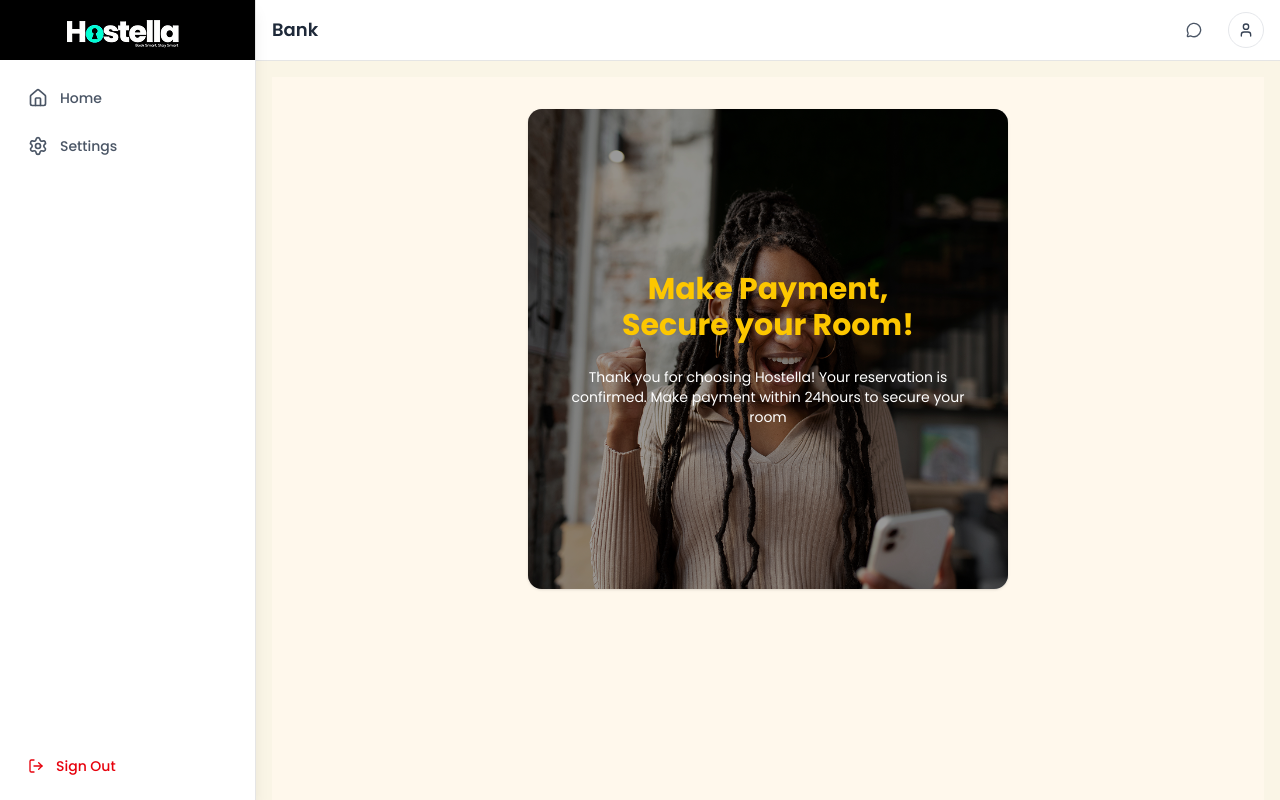
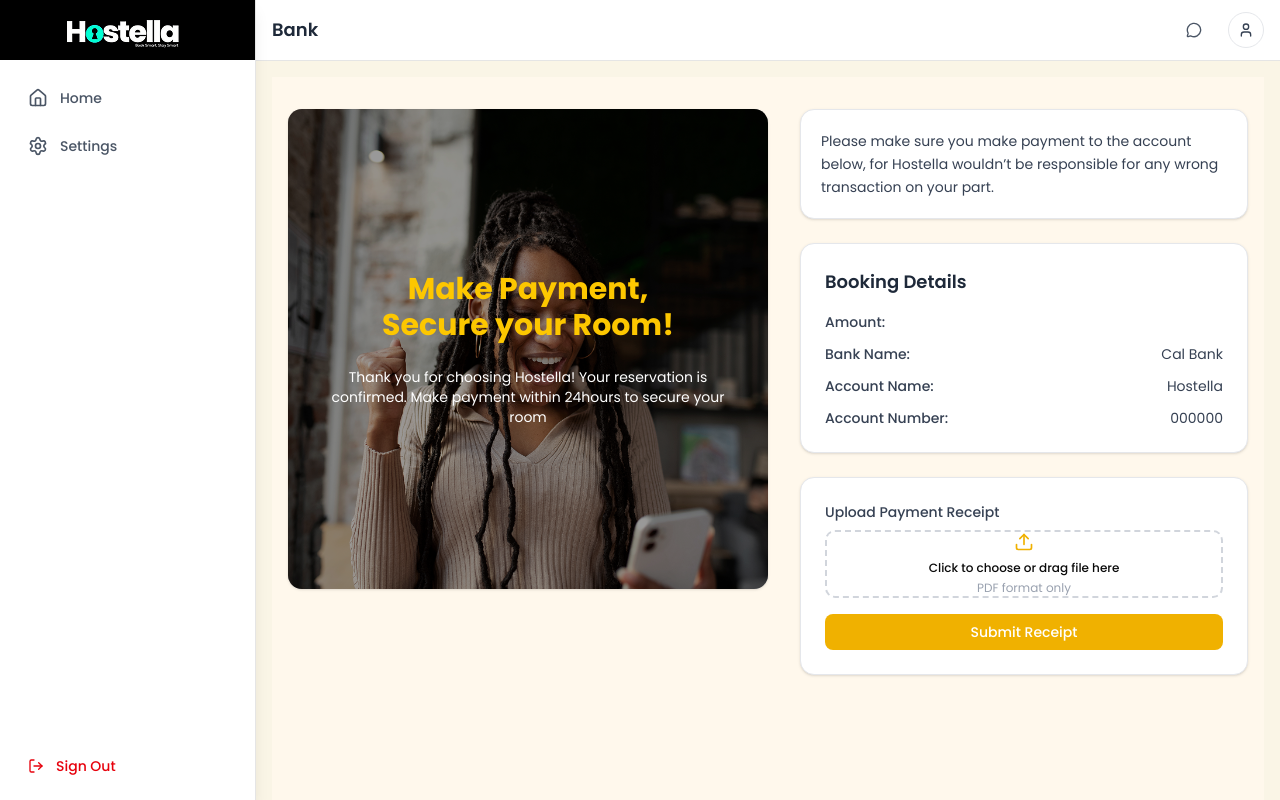
Before and after one commit to Umbrelabs-Projects/Hostella-stu, a Next.js app: page /dashboard/payment/bank in a window 1280 px wide. Built offline with nearby package versions, Linux system fonts and the light colour scheme.

Commit message:
completed bank payment details

```diff
--- a/src/app/(auth)/signup/step3/components/PdfUploadField.tsx
+++ b/src/app/(auth)/signup/step3/components/PdfUploadField.tsx
@@ -16,6 +16,7 @@
   register: UseFormRegister<T>;
   setValue: UseFormSetValue<T>;
   error?: FieldError | FieldErrorsImpl<T>;
+  label?: string;
 }
 
 export default function PdfUploadField<T extends FieldValues>({
@@ -23,6 +24,7 @@
   register,
   setValue,
   error,
+  label = "Upload File",
 }: PdfUploadFieldProps<T>) {
   const [fileName, setFileName] = React.useState("");
   const [isDragging, setIsDragging] = React.useState(false);
@@ -39,7 +41,7 @@
 
   const updateFileValue = (files: FileList | null) => {
     if (files && files.length > 0) {
-      // ✅ Store an actual FileList, not a proxy or null
+      // Store an actual FileList, not a proxy or null
       const dt = new DataTransfer();
       dt.items.add(files[0]);
       setValue(name, dt.files as unknown as T[Path<T>], {
@@ -97,14 +99,14 @@
   return (
     <div className="w-full">
       <label className="block text-sm mb-2 font-medium text-gray-700">
-        Upload Admission letter
+       {label}
       </label>
       {!fileName ? (
         <div
           onDragOver={handleDragOver}
           onDragLeave={handleDragLeave}
           onDrop={handleDrop}
-          className={`relative flex flex-col items-center justify-center border-2 border-dashed rounded-lg p-6 transition duration-200 cursor-pointer ${
+          className={`relative flex flex-col items-center justify-center border-2 border-dashed rounded-lg p- transition duration-200 cursor-pointer ${
             isDragging
               ? "border-yellow-500 bg-yellow-50"
               : error
@@ -113,11 +115,11 @@
           }`}
         >
           <Upload
-            className={`w-6 h-6 mb-2 ${
+            className={`w-5 h-5 mb-2 ${
               isDragging ? "text-yellow-600" : "text-yellow-500"
             }`}
           />
-          <p className="text-sm font-medium text-center">
+          <p className="text-xs font-medium text-center">
             {isDragging
               ? "Drop file here..."
               : "Click to choose or drag file here"}
--- a/src/app/(auth)/signup/step3/page.tsx
+++ b/src/app/(auth)/signup/step3/page.tsx
@@ -168,12 +168,12 @@
             <option value="KsTU">KsTU</option>
           </select>
         </FormField>
-
         {/* Admission Letter */}
         <PdfUploadField
           name="admissionLetter"
           register={register}
           setValue={setValue}
+          label="Upload Admission letter"
           error={errors.admissionLetter}
         />
 
--- /dev/null
+++ b/src/app/dashboard/payment/bank/components/BankDetails.tsx
@@ -0,0 +1,97 @@
+"use client";
+
+import React from "react";
+import { z } from "zod";
+import { useForm } from "react-hook-form";
+import { zodResolver } from "@hookform/resolvers/zod";
+import { Button } from "@/components/ui/button";
+import PdfUploadField from "@/app/(auth)/signup/step3/components/PdfUploadField";
+import { useRouter } from "next/navigation";
+import { useAuthStore } from "@/store/useAuthStore";
+
+// ✅ Define Zod Schema
+const paymentSchema = z.object({
+  receipt: z
+    .any()
+    .refine((files) => files && files.length > 0, "Receipt upload is required.")
+    .refine(
+      (files) => files?.[0]?.type === "application/pdf",
+      "Only PDF files are allowed."
+    ),
+});
+
+// ✅ Infer TypeScript type
+type PaymentForm = z.infer<typeof paymentSchema>;
+
+export default function BankDetails() {
+  const {extraBookingDetails} = useAuthStore();
+  const router = useRouter();
+  const BankDetails = [
+    { title: "Amount", value: extraBookingDetails.price },
+    { title: "Bank Name", value: "Cal Bank" },
+    { title: "Account Name", value: "Hostella" },
+    { title: "Account Number", value: "000000" },
+  ];
+  const {
+    register,
+    handleSubmit,
+    setValue,
+    formState: { errors, isSubmitting },
+  } = useForm<PaymentForm>({
+    resolver: zodResolver(paymentSchema),
+    mode: "onChange",
+  });
+
+  const onSubmit = (data: PaymentForm) => {
+    console.log("Receipt uploaded:", data.receipt?.[0]);
+    router.push("/dashboard/payment/paymentCompleted");
+  };
+
+  return (
+    <div className="flex flex-col gap-6 w-full max-w-md">
+      {/* Payment Note */}
+      <div className="bg-white rounded-xl shadow-sm p-5 border border-gray-200">
+        <p className="text-sm text-gray-700 leading-relaxed">
+          Please make sure you make payment to the account below, for Hostella
+          wouldn’t be responsible for any wrong transaction on your part.
+        </p>
+      </div>
+
+      {/* Booking Details */}
+      <div className="bg-white rounded-xl shadow-sm p-6 border border-gray-200">
+        <h3 className="text-lg font-semibold mb-4 text-gray-800">
+          Booking Details
+        </h3>
+        <div className="space-y-3 text-sm text-gray-700">
+          {BankDetails.map((detail) => (
+            <div className="flex justify-between" key={detail.title}>
+              <span className="font-medium">{detail.title}:</span>
+              <span>{detail.value}</span>
+            </div>
+          ))}
+        </div>
+      </div>
+
+      {/* Upload Receipt */}
+      <form
+        onSubmit={handleSubmit(onSubmit)}
+        className="bg-white rounded-xl shadow-sm p-6 border border-gray-200"
+      >
+        <PdfUploadField
+          name="receipt"
+          register={register}
+          setValue={setValue}
+          label="Upload Payment Receipt"
+          error={errors.receipt}
+        />
+        <Button
+          type="submit"
+          className="w-full mt-4 bg-yellow-500 hover:bg-yellow-600 text-white font-medium"
+          disabled={isSubmitting}
+        >
+          {isSubmitting ? "Submitting..." : "Submit Receipt"}
+        </Button>
+      </form>
+    </div>
+  );
+}
--- a/src/app/dashboard/payment/bank/page.tsx
+++ b/src/app/dashboard/payment/bank/page.tsx
@@ -1,16 +1,13 @@
 import React from "react";
 import PaymentMessage from "../reusablecomponent/PaymentMessage";
+import BankDetails from "./components/BankDetails";
 
 export default function BankPayment() {
   return (
     <div className="min-h-screen bg-[#FFF8EC] flex flex-col items-center px-4 py-8">
-      {/* Top Section (Responsive) */}
       <div className="flex flex-col md:flex-row items-start justify-center gap-8 w-full max-w-5xl">
-        {/* Left: Success Message */}
         <PaymentMessage />
-
-        {/* Right: Booking Details */}
-        {/* <BookingDetailsCard /> */}
+        <BankDetails />
       </div>
     </div>
   );
--- /dev/null
+++ b/src/app/dashboard/payment/paymentCompleted/page.tsx
@@ -0,0 +1,7 @@
+import React from 'react'
+
+export default function PaymentCompleted() {
+  return (
+    <div>PaymentCompleted</div>
+  )
+}
```
